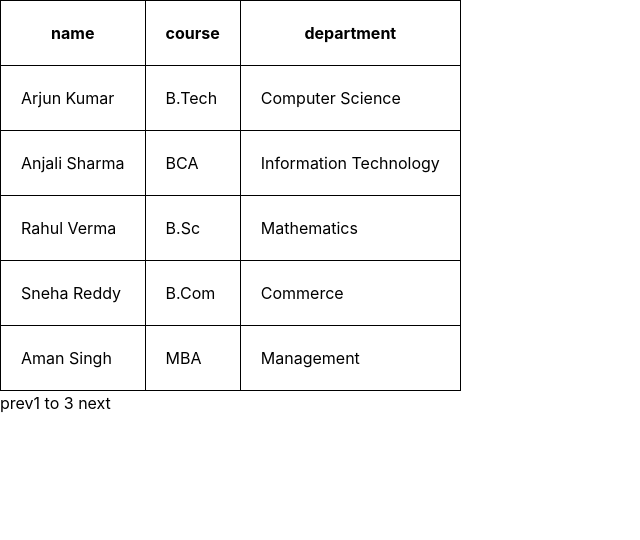
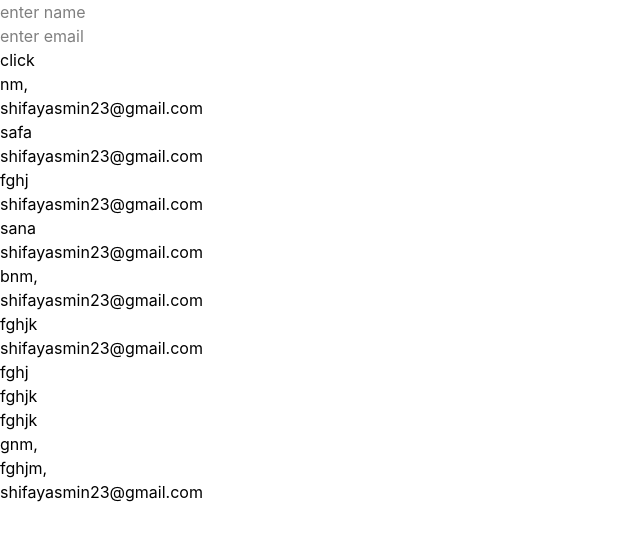
Before and after one commit to shifa-yasmin/react-advance-topic, a React (Vite) app: page / in a window 1280 px wide. Shown: the top 540 px of the page, without its empty margins (0-640 px from the left). Built offline with nearby package versions, Linux system fonts and the light colour scheme; data requests are answered from the project's data file.

Commit message:
fetch data

```diff
--- a/db.json
+++ b/db.json
@@ -81,14 +81,66 @@
       "city": "Lucknow"
     },
     {
-      "name": "shifaana",
-      "email": "shifana@gmail.com",
-      "id": "1b3RQasiM54"
+      "name": "dfghjk",
+      "email": "shifayasmin23@gmail.com",
+      "id": "_17VMQYNHUQ"
     },
     {
-      "name": "minnuu",
-      "email": "minnuus@gmail.com",
-      "id": "q3FzQO4tzZE"
+      "name": "sdfgbn",
+      "email": "shifayasmin23@gmail.com",
+      "id": "GFIbhrZTEX4"
+    },
+    {
+      "name": "dfghjk",
+      "email": "shifayasmin23@gmail.com",
+      "id": "ScY2-47yMKc"
+    }
+  ],
+  "users": [
+    {
+      "name": "nm,",
+      "email": "shifayasmin23@gmail.com",
+      "id": "GRwV5tq7nU0"
+    },
+    {
+      "name": "safa",
+      "email": "shifayasmin23@gmail.com",
+      "id": "pWxDby21Fmc"
+    },
+    {
+      "name": "fghj",
+      "email": "shifayasmin23@gmail.com",
+      "id": "7CeCe8PKMDI"
+    },
+    {
+      "name": "sana",
+      "email": "shifayasmin23@gmail.com",
+      "id": "9yAP64N3Z4o"
+    },
+    {
+      "name": "bnm,",
+      "email": "shifayasmin23@gmail.com",
+      "id": "6YPPbha4Htk"
+    },
+    {
+      "name": "fghjk",
+      "email": "shifayasmin23@gmail.com",
+      "id": "L7AVtqiBI9w"
+    },
+    {
+      "name": "fghj",
+      "email": "fghjk",
+      "id": "ENyLe7g-4UI"
+    },
+    {
+      "name": "fghjk",
+      "email": "gnm,",
+      "id": "nHDD-x0va_4"
+    },
+    {
+      "name": "fghjm,",
+      "email": "shifayasmin23@gmail.com",
+      "id": "a5olEdZxt-s"
     }
   ],
   "$schema": "./node_modules/json-server/schema.json"
--- a/src/App.jsx
+++ b/src/App.jsx
@@ -4,10 +4,10 @@
 // import Button from "./Button"
 // import Fetchpost from "./Fetchpost"
 // import UseRef from "./UseRef"
+// import Pagination from "./Pagination"
+// import TudoTrash from "./TudoTrash"
 
-import Pagination from "./Pagination"
-
-// import TudoTrash from "./TudoTrash"
+import Fetchpost from "./Fetchpost"
 
 const App = () => {
   return (
@@ -18,7 +18,8 @@ const App = () => {
       {/* <Button/> */}
       {/* <Fetchpost/> */}
       {/* <TudoTrash/> */}
-      <Pagination/>
+      {/* <Pagination/> */}
+      <Fetchpost/>
     </div>
   )
 }
--- a/src/Fetchpost.jsx
+++ b/src/Fetchpost.jsx
@@ -1,33 +1,50 @@
-import { useState } from 'react'
+import { useEffect, useState } from 'react'
+
 const Fetchpost = () => {
-    const [user,setUser]=useState(null)
+    const [name,setName]=useState("");
+    const [email,setEmail]=useState("")
+    const [data,setData]=useState([])
+    useEffect(()=>{
+    fetch("http://localhost:3000/users")
+    .then((res)=>res.json())
+    .then((data)=>setData(data))
+    },[])
    const handle=()=>{
-        fetch("https://jsonplaceholder.typicode.com/users",{
+     fetch("http://localhost:3000/users",{
         method:"post",
         headers:{
             "Content-type":"application/json"
         },
         body:JSON.stringify({
-                name:"shifa",
-                place:"koramkode"
+            name,email
         })
      })
-        .then((res1)=>res1.json())
-        .then((res)=>{
-            setUser(res)
-            console.log(res)
+     .then((res)=>res.json())
+        .then((data)=>{
+            setData((prev)=>[...prev,data]);
+            console.log(data)
         })
    }
   return (
     <div>
+        <input value={name} onChange={(e)=>setName(e.target.value)} placeholder='enter name'/>
+        <br/>
+        <input value={email} onChange={(e)=>setEmail(e.target.value)} placeholder='enter email'/>
+        <br/>
         <button onClick={handle}>click</button>
-        {user&&(
-            <div>
-                <h1>{user.name}</h1>
-                <h1>{user.place}</h1>
+        <ul>
+    {data.map((n)=>(
+
+           <div key={n.id}>
+             <p>{n.name}</p>
+             <p>{n.email}</p>
            </div>
-         )}
+
+        ))}
+        </ul>
+
     </div>
   )
 }
+
 export default Fetchpost
```
Lines whose indentation alone changed are shown as unchanged.
